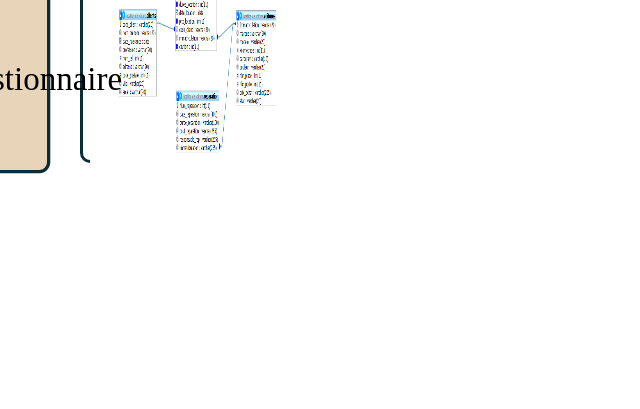
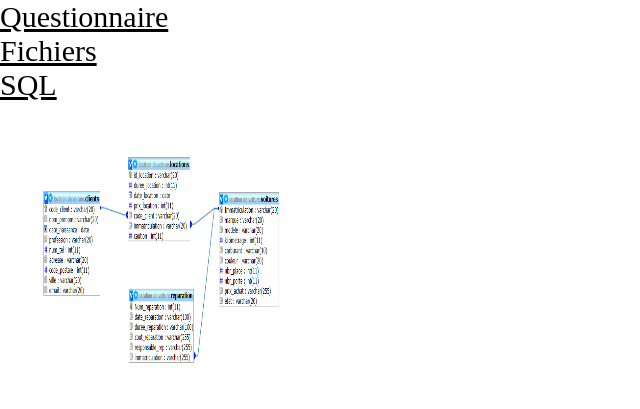
Before and after one commit to OumarS21/IFRAME, a plain HTML site: page location.html in a window 1280 px wide. Shown: the whole page, without its empty margins (0-640 px from the left). Drawn offline with Linux system fonts and the light colour scheme.

Commit message:
Update style.css

```diff
--- a/style.css
+++ b/style.css
@@ -4,15 +4,10 @@
     padding: 0;
 }
 
-div {
-  width: 120px;
-  height: 120px;
-  float: left;
-  margin-right: 10px;
-}
-
-.indication-couleur {
-  background: linear-gradient(blue, 10%, pink);
+body{
+    width: 100px;
+    height: 100px;
+    background-color: cream;
 }
 a{
     color: black;
@@ -22,25 +17,21 @@ a:visited{
     color: black;
 }
 img{
-    width: 200px;
-    height: 250px;
+    width: 300px;
+    height: 300px;
     margin: 0 auto;
     border-radius: 20px;
 }
-.bloc{
+.container{
     display: flex;
     justify-content: center;
     align-items: center;
 }
-.bloc div{
+.container div{
     margin: 20px;
     padding: 100px;
-    background-color: cream;
+    background-color: orange;
     border: 3px solid #082e38;
     border-radius: 10px;
     transition: 0.2s;
 }
-.bloc div:hover{
-    background-color: rgb(232, 212, 185);
-    transform: scale(1.1);
-}
```
